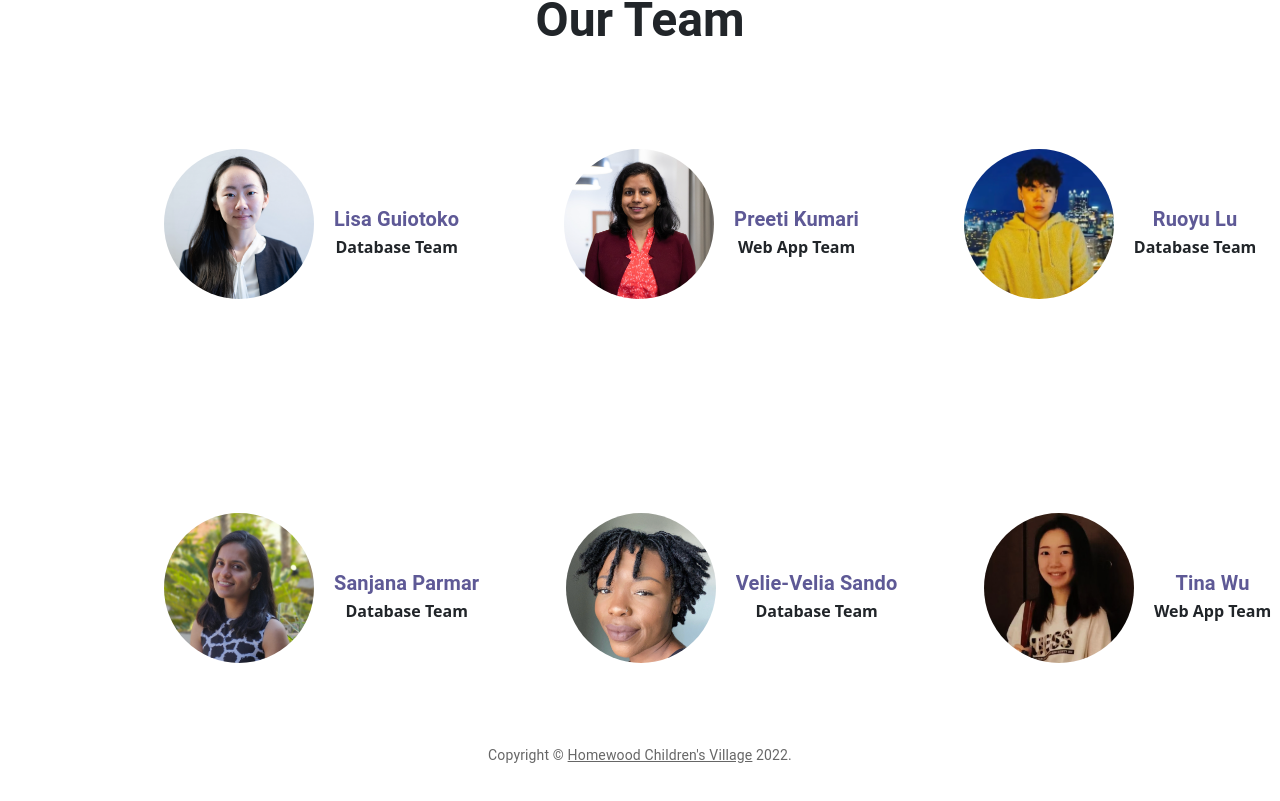
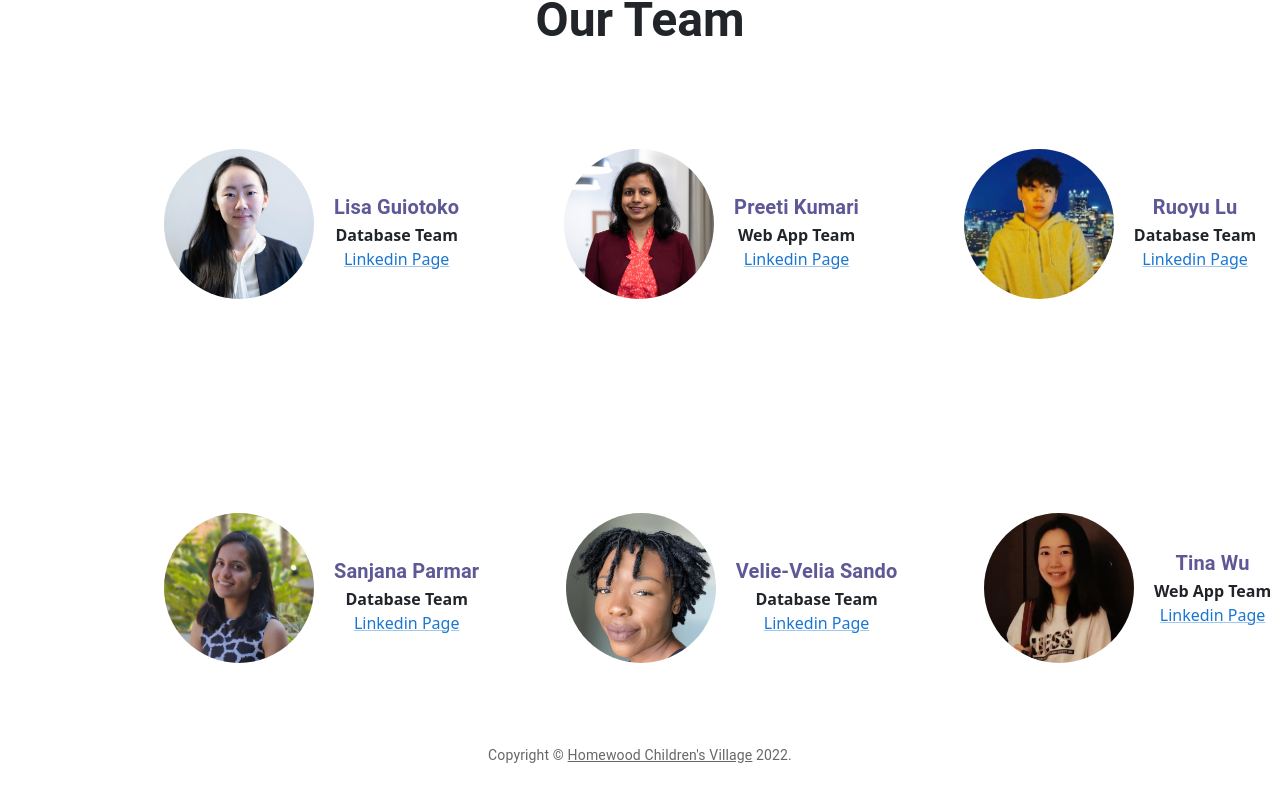
Before and after one commit to Preity24/hcv-app, a React (Create React App) app: page /about in a window 1280 px wide. Shown: the part 1102-1903 px from the top of the page. Built offline with nearby package versions, Linux system fonts and the light colour scheme.

Commit message:
add linkedlin links to about page

```diff
--- a/src/components/About/About.js
+++ b/src/components/About/About.js
@@ -18,6 +18,8 @@ import avatar_zimo from '../../assets/images/ZimoYang-cropped.png';
 import Stack from "@mui/material/Stack";
 import styled from "styled-components";
 import CardHeader from "@mui/material/CardHeader";
+import CardContent from "@mui/material/CardContent";
+import Link from "@mui/material/Link";
 
 const AvatarContainer = styled.div`
   display: flex;
@@ -90,44 +92,52 @@ export default function About() {
                     <CardHeader
                         avatar={SizedAvatars(avatar_lisa)}
                         title={<Typography noWrap={true} variant={"h6"} className={classes.custom}><strong>Lisa Guiotoko</strong></Typography>}
-                        subheader={<Typography noWrap={true} variant={"subtitle"}><strong>Database Team</strong></Typography>}
+                        subheader={<Typography noWrap={true} variant={"subtitle"}><strong>Database Team</strong>
+                            <br/><Link href="">Linkedin Page</Link></Typography>}
                     />
                     <CardHeader
                         avatar={SizedAvatars(avatar_preeti)}
                         title={<Typography noWrap={true} variant={"h6"} className={classes.custom}><strong>Preeti Kumari</strong></Typography>}
-                        subheader={<Typography noWrap={true} variant={"subtitle"}><strong>Web App Team</strong></Typography>}
+                        subheader={<Typography noWrap={true} variant={"subtitle"}><strong>Web App Team</strong>
+                            <br/><Link href="https://www.linkedin.com/in/preeti-kumari-03a54092/">Linkedin Page</Link></Typography>}
                     />
                     <CardHeader
                         avatar={SizedAvatars(avatar_ruoyu)}
                         title={<Typography noWrap={true} variant={"h6"} className={classes.custom}><strong>Ruoyu Lu</strong></Typography>}
-                        subheader={<Typography noWrap={true} variant={"subtitle"}><strong>Database Team</strong></Typography>}
+                        subheader={<Typography noWrap={true} variant={"subtitle"}><strong>Database Team</strong>
+                            <br/><Link href="https://www.linkedin.com/in/ruoyu-lu-766149115">Linkedin Page</Link></Typography>}
                     />
                     <CardHeader
                         avatar={SizedAvatars(avatar_lidia)}
                         title={<Typography noWrap={true} variant={"h6"} className={classes.custom}><strong>Lidia Ortiz Zamora</strong></Typography>}
-                        subheader={<Typography noWrap={true} variant={"subtitle"}><strong>Database Team</strong></Typography>}
+                        subheader={<Typography noWrap={true} variant={"subtitle"}><strong>Database Team</strong>
+                            <br/><Link href="https://www.linkedin.com/in/ml-ortiz/">Linkedin Page</Link></Typography>}
                     />
                 </Stack>
                 <Stack direction="row" spacing={6.3} alignItems="center">
                     <CardHeader
                         avatar={SizedAvatars(avatar_sanjana)}
                         title={<Typography noWrap={true} variant={"h6"} className={classes.custom}><strong>Sanjana Parmar</strong></Typography>}
-                        subheader={<Typography noWrap={true} variant={"subtitle"}><strong>Database Team</strong></Typography>}
+                        subheader={<Typography noWrap={true} variant={"subtitle"}><strong>Database Team</strong>
+                            <br/><Link href="http://www.linkedin.com/in/sanjana-parmar">Linkedin Page</Link></Typography>}
                     />
                     <CardHeader
                         avatar={SizedAvatars(avatar_velie)}
                         title={<Typography noWrap={true} variant={"h6"} className={classes.custom}><strong>Velie-Velia Sando</strong></Typography>}
-                        subheader={<Typography noWrap={true} variant={"subtitle"}><strong>Database Team</strong></Typography>}
+                        subheader={<Typography noWrap={true} variant={"subtitle"}><strong>Database Team</strong>
+                            <br/><Link href="https://www.linkedin.com/in/velie-velia-sando-952197104">Linkedin Page</Link></Typography>}
                     />
                     <CardHeader
                         avatar={SizedAvatars(avatar_tina)}
                         title={<Typography noWrap={true} variant={"h6"} className={classes.custom}><strong>Tina Wu</strong></Typography>}
-                        subheader={<Typography noWrap={true} variant={"subtitle"}><strong>Web App Team</strong></Typography>}
+                        subheader={<Typography paragraph={true} noWrap={true} variant={"subtitle"}><strong>Web App Team</strong>
+                            <br/><Link href="http://linkedin.com/in/guoyuw-creativity">Linkedin Page</Link></Typography>}
                     />
                     <CardHeader
                         avatar={SizedAvatars(avatar_zimo)}
                         title={<Typography noWrap={true} variant={"h6"} className={classes.custom}><strong>Zimo Yang</strong></Typography>}
-                        subheader={<Typography noWrap={true} variant={"subtitle"}><strong>Web App Team</strong></Typography>}
+                        subheader={<Typography paragraph={true} noWrap={true} variant={"subtitle"}><strong>Web App Team</strong>
+                            <br/><Link href="https://www.linkedin.com/in/zimo-yang0201/">Linkedin Page</Link></Typography>}
                     />
                 </Stack>
             </Container>
```
